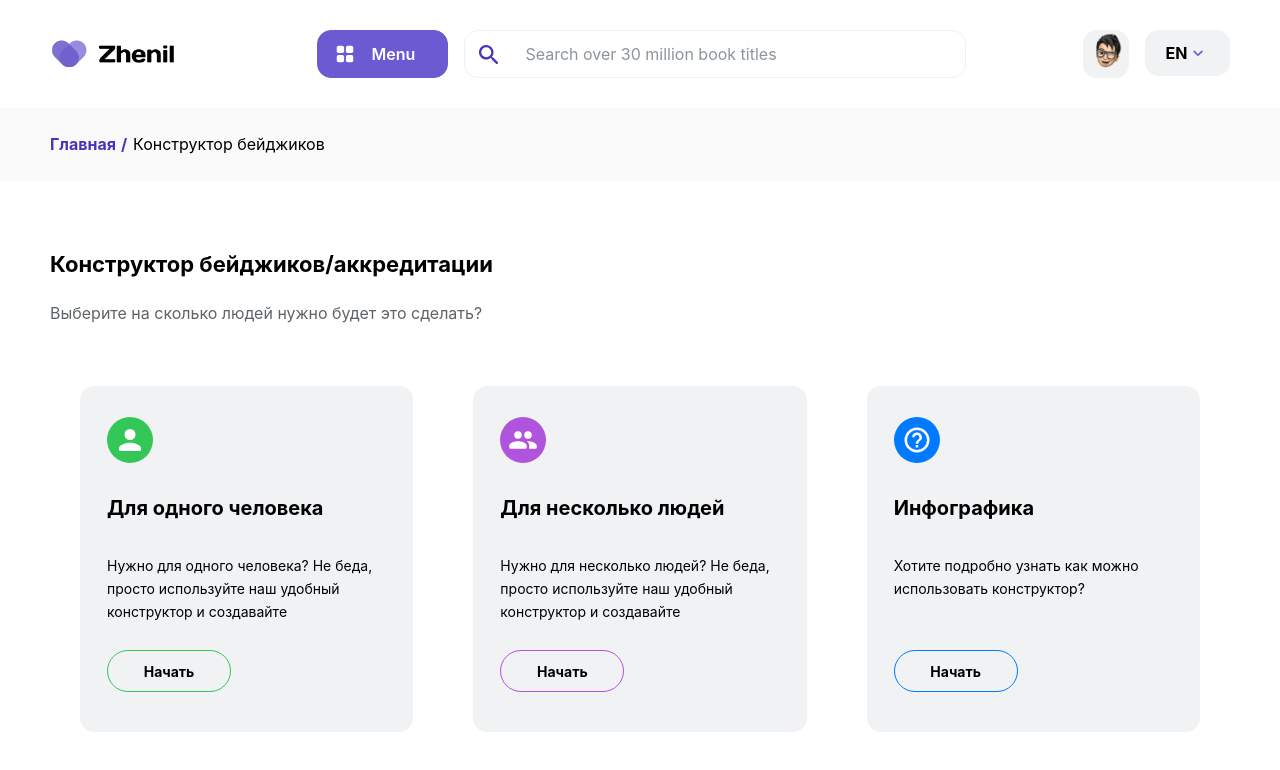
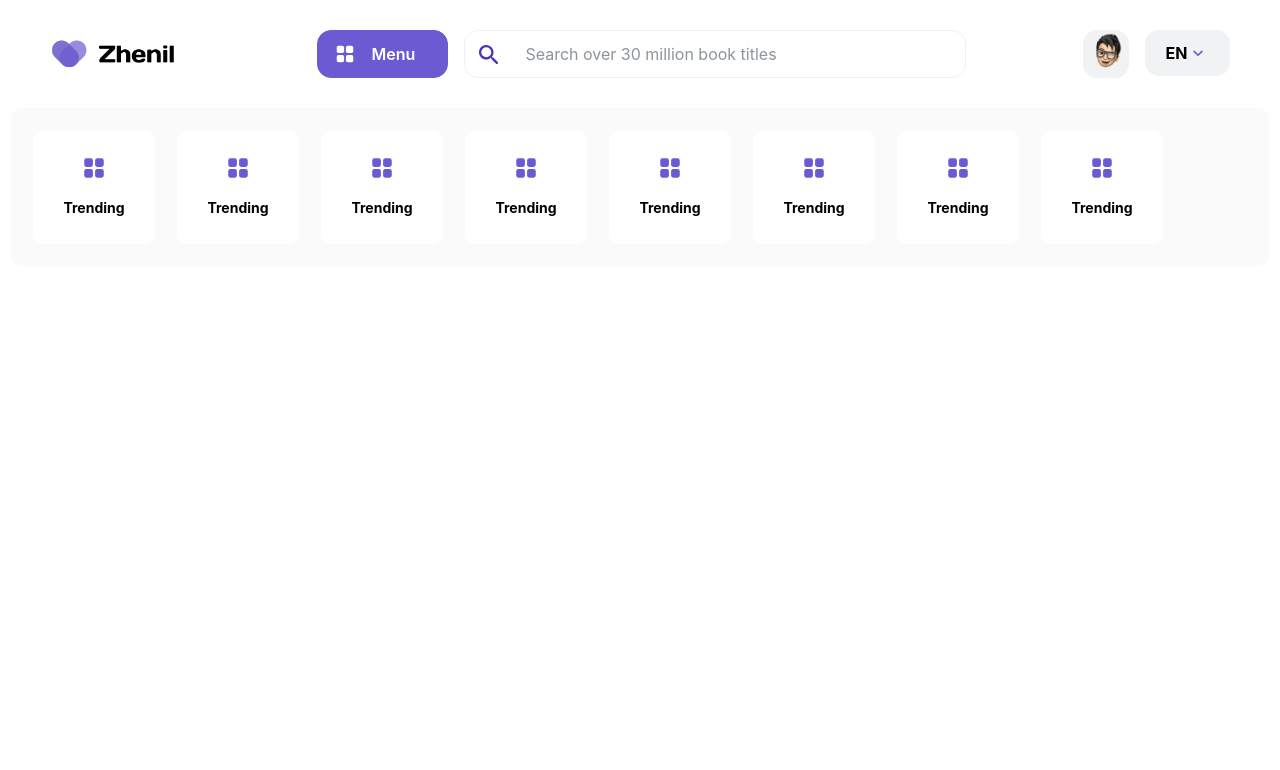
Before and after one commit to DreamerView/zhenil-next, a Next.js app: page / in a window 1280 px wide. Shown: the top 770 px of the page. Built offline with nearby package versions, Linux system fonts and the light colour scheme.

Commit message:
module added

```diff
--- a/pages/index.js
+++ b/pages/index.js
@@ -1,14 +1,83 @@
 /*jshint esversion: 6 */
-import Head from 'next/head';
-import Acc from './acc/index';
+import Image from "next/image";
+import Link from "next/link";
+import Head from "next/head";
+import styles from '../styles/index_main.module.css';
 
 const Home = () => {
   return(
     <>
       <Head>
-        <title>Hello world</title>
+        <title>Okki.kz</title>
       </Head>
-      <Acc></Acc>
+      <div className={styles.main__menu_nav}>
+        <div className={styles.main__menu_nav_blocks}>
+          <Link href="/acc">
+            <a>
+              <div className={styles.main__menu_nav_block}>
+                <Image width={26} height={26} src="/img/test.svg"/>
+                <span className={styles.nav_header}>Trending</span>
+              </div>
+            </a>
+          </Link>
+          <Link href="/acc">
+            <a>
+              <div className={styles.main__menu_nav_block}>
+                <Image width={26} height={26} src="/img/test.svg"/>
+                <span className={styles.nav_header}>Trending</span>
+              </div>
+            </a>
+          </Link>
+          <Link href="/acc">
+            <a>
+              <div className={styles.main__menu_nav_block}>
+                <Image width={26} height={26} src="/img/test.svg"/>
+                <span className={styles.nav_header}>Trending</span>
+              </div>
+            </a>
+          </Link>
+          <Link href="/acc">
+            <a>
+              <div className={styles.main__menu_nav_block}>
+                <Image width={26} height={26} src="/img/test.svg"/>
+                <span className={styles.nav_header}>Trending</span>
+              </div>
+            </a>
+          </Link>
+          <Link href="/acc">
+            <a>
+              <div className={styles.main__menu_nav_block}>
+                <Image width={26} height={26} src="/img/test.svg"/>
+                <span className={styles.nav_header}>Trending</span>
+              </div>
+            </a>
+          </Link>
+          <Link href="/acc">
+            <a>
+              <div className={styles.main__menu_nav_block}>
+                <Image width={26} height={26} src="/img/test.svg"/>
+                <span className={styles.nav_header}>Trending</span>
+              </div>
+            </a>
+          </Link>
+          <Link href="/acc">
+            <a>
+              <div className={styles.main__menu_nav_block}>
+                <Image width={26} height={26} src="/img/test.svg"/>
+                <span className={styles.nav_header}>Trending</span>
+              </div>
+            </a>
+          </Link>
+          <Link href="/acc">
+            <a>
+              <div className={styles.main__menu_nav_block}>
+                <Image width={26} height={26} src="/img/test.svg"/>
+                <span className={styles.nav_header}>Trending</span>
+              </div>
+            </a>
+          </Link>
+        </div>
+      </div>
     </>
   )
 };
--- a/styles/globals.css
+++ b/styles/globals.css
@@ -269,6 +269,18 @@ p.nav > a {
       --i-s: 0 60px;
       --display: flex;
   }
+  div.main__menu_nav {
+    background-color: var(--nav_block);
+    margin:0 11px;
+    height: 158px;
+  }
+  div.main__menu_nav_blocks {
+    display: flex;
+    margin:22px 11px 0 11px;
+  }
+  div.main__menu_nav_block {
+    background-color: var(--background-color);
+  }
   input.header__search_input {
       width: 646px;
   }
@@ -430,6 +442,7 @@ input.header__search_input:focus+div.header__search_menu {
 
 ::-webkit-scrollbar {
   width: 10px;
+  height: 8px;
 }
 
 ::-webkit-scrollbar-track {
@@ -487,6 +500,7 @@ input,button,input:focus,textarea,textarea:focus,select {
   appearance: none;
   color:var(--font-color);
   font-display: optional;
+  caret-color: var(--brand-color);
 }
 
 a {
@@ -629,8 +643,8 @@ div.header__action_block {
   margin-left:16px;
   border-radius: 14px;
   display: flex;
+  justify-content: center;
   align-items: center;
-  justify-content: center;
   cursor: pointer;
 }
 span.header__action_block_text {
@@ -638,7 +652,6 @@ span.header__action_block_text {
 }
 
 /* Main */
-
 div.main__preloader {
   width:100%;
   height:80vh;
--- /dev/null
+++ b/styles/index_main.module.css
@@ -0,0 +1,79 @@
+@media screen and (min-width:1900px) {
+    div.main__menu_nav {
+        background-color: var(--nav_block);
+        margin:0 11px;
+        height: 158px;
+    }
+    div.main__menu_nav_blocks {
+        display: flex;
+        margin:22px 11px 0 11px;
+    }
+    div.main__menu_nav_block {
+        background-color: var(--background-color);
+    }
+}
+
+@media screen and (min-width:1161px) and (max-width:1899px) {
+    div.main__menu_nav {
+        background-color: var(--nav_block);
+        margin:0 11px;
+        height: 158px;
+    }
+    div.main__menu_nav_blocks {
+        display: flex;
+        margin:22px 11px 0 11px;
+    }
+    div.main__menu_nav_block {
+        background-color: var(--background-color);
+    }
+}
+
+@media (min-width:601px) and (max-width:1160px) {
+    div.main__menu_nav {
+        background-color: var(--nav_block);
+        margin:0 11px;
+        height:158px;
+    }
+    div.main__menu_nav_blocks {
+        display: flex;
+        margin:22px 11px 0 11px;
+    }
+    div.main__menu_nav_block {
+        background-color: var(--background-color);
+    }
+}
+@media (min-width:1px) and (max-width:600px) {
+    div.main__menu_nav {
+        background-color: transparent;
+    }
+    div.main__menu_nav_blocks {
+        display: flex;
+        /* margin:22px 11px 0 11px; */
+    }
+    div.main__menu_nav_block {
+        background-color: var(--nav_block);
+    }
+}
+div.main__menu_nav {
+    width:calc(100%-22px);
+    border-radius: 10px;
+    overflow-x: auto;
+    overflow-y: hidden;
+}
+div.main__menu_nav_block {
+    width:122px;
+    height:114px;
+    border-radius: 10px;
+    margin: 0 11px;
+    cursor: pointer;
+    display: flex;
+    flex-direction: column;
+    align-items: center;
+    justify-content: center;
+}
+span.nav_header {
+    margin-top:14px;
+    font-weight: bold;
+    font-size: 14px;
+    text-align: center;
+}
```
Also changed, not shown: public/img/test.svg (added).
